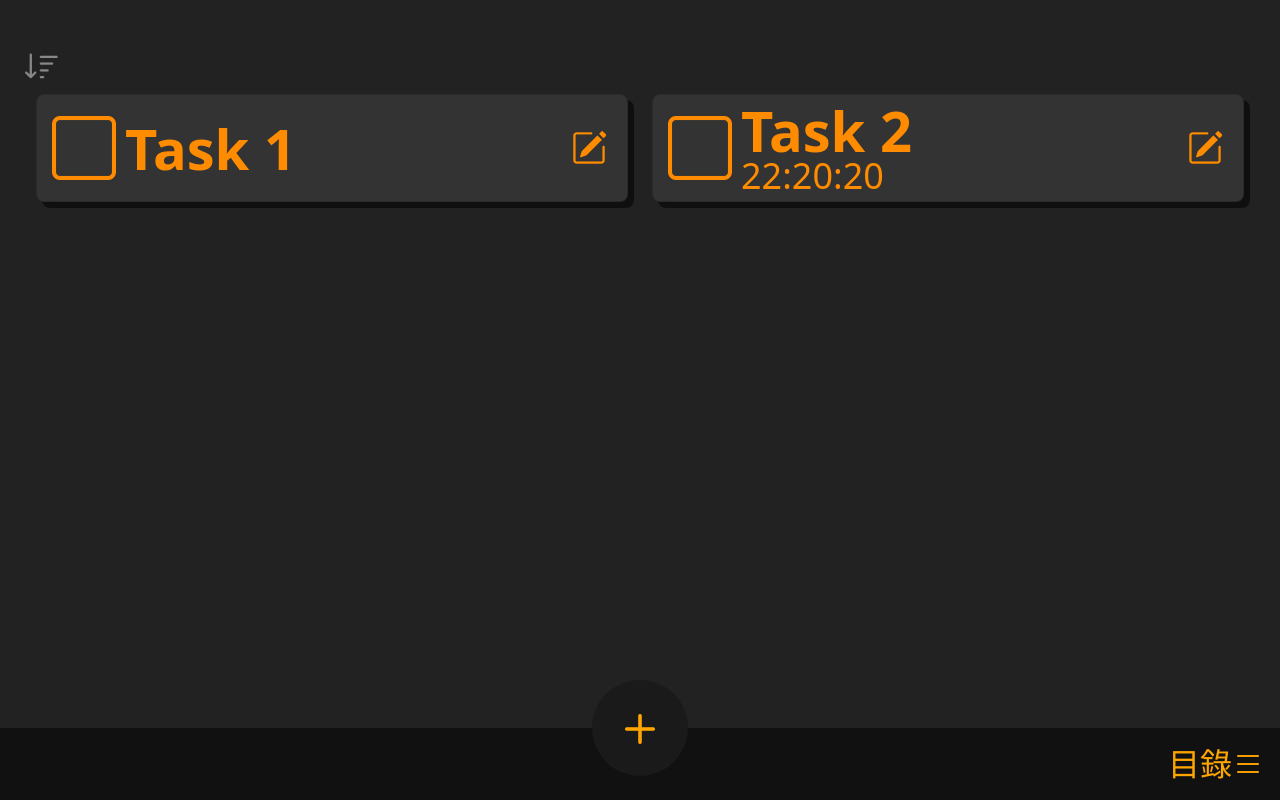
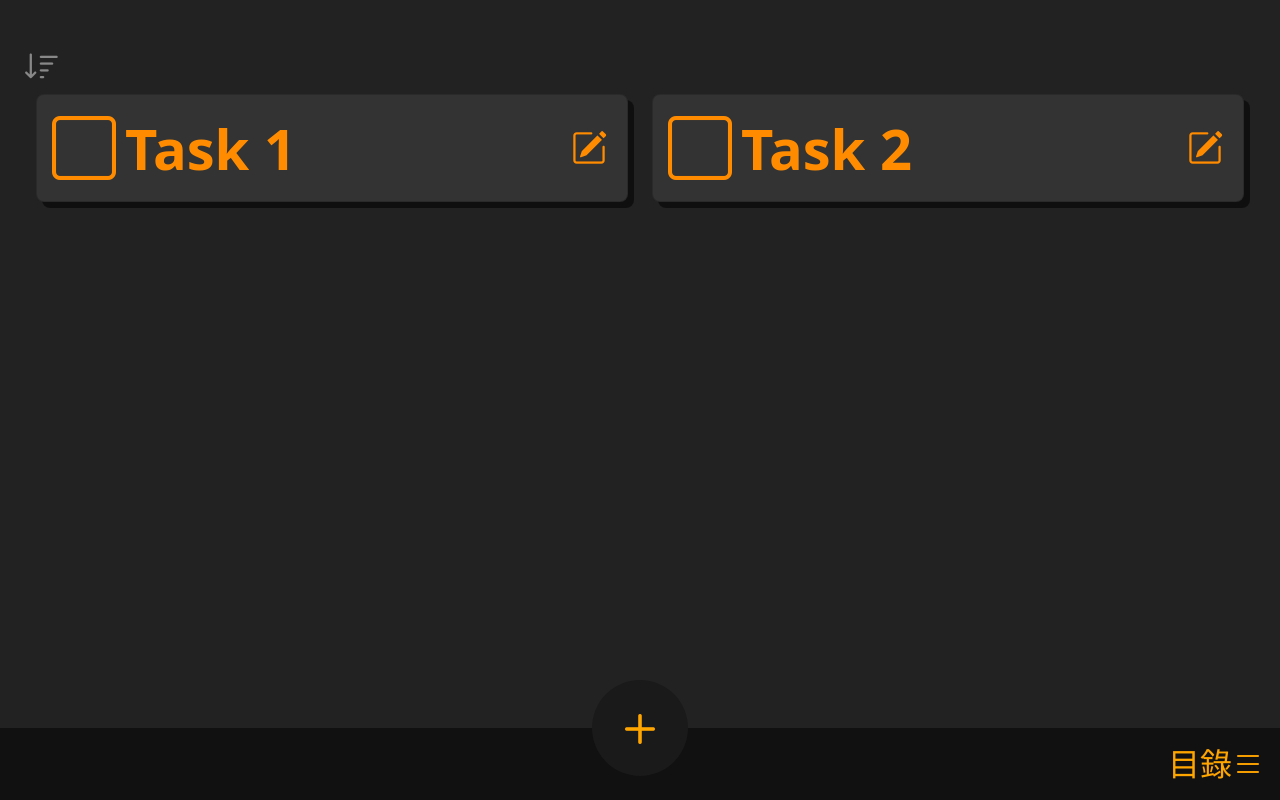
Before and after one commit to whalebox45/todo-timer, a Vue app: page / in a window 1280 px wide. Built offline with nearby package versions, Linux system fonts and the light colour scheme.

Commit message:
App.vue: TaskCard ref, AddTaskModal show hide method

```diff
--- a/src/App.vue
+++ b/src/App.vue
@@ -11,9 +11,9 @@
     </div>
 
     <div class="row gy-3 gx-4 mx-4">
-      <TaskCard v-for="t in timerDataArray" v-bind:key="t.id" :id="t.id" :taskTitle="t.taskTitle" :isChecked="t.isChecked"
-        :refreshTime="t.refreshTime" :isPeriodical="t.isPeriodical" @edit-task="openEditModal"
-        @checkbox-change="handleCheckboxChange" />
+      <TaskCard v-bind:ref="'taskCard_' + t.id" v-for="t in timerDataArray" v-bind:key="t.id" :id="t.id" :taskTitle="t.taskTitle" :isChecked="t.isChecked"
+        :setTodoTime="t.setTodoTime" :isTimer="t.isTimer" @edit-task="openEditModal"
+        @checkbox-change="handleCheckboxChange" @delete-task="deleteTimerById"/>
     </div>
 
 
@@ -36,8 +36,9 @@
 
   <MenuOffcanvas />
 
-  <AddTaskModal />
-  <EditTaskModal :show="showEditModal" @modal-hidden="resetEditModal" :editTaskData="editTaskData" />
+  <AddTaskModal :show="showAddModal" @modal-hidden="resetAddModal"/>
+  <EditTaskModal :show="showEditModal" @modal-hidden="resetEditModal"
+    @delete-task="deleteTimerById" :editTaskData="editTaskData" />
   <SettingModal />
 </template>
 
```
